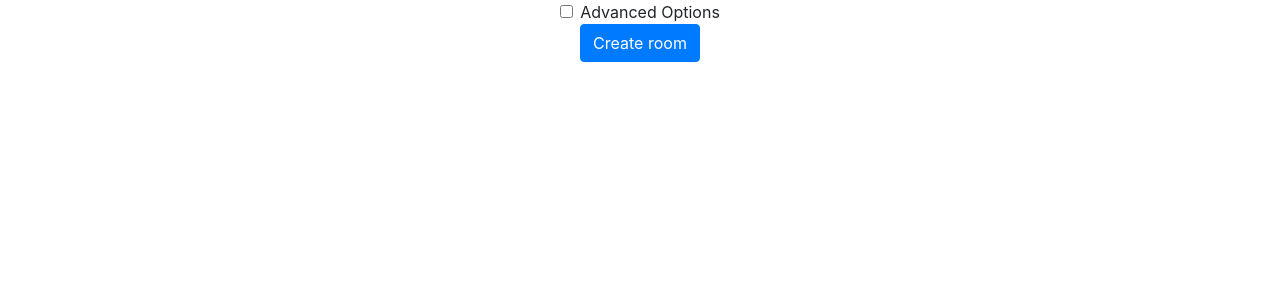
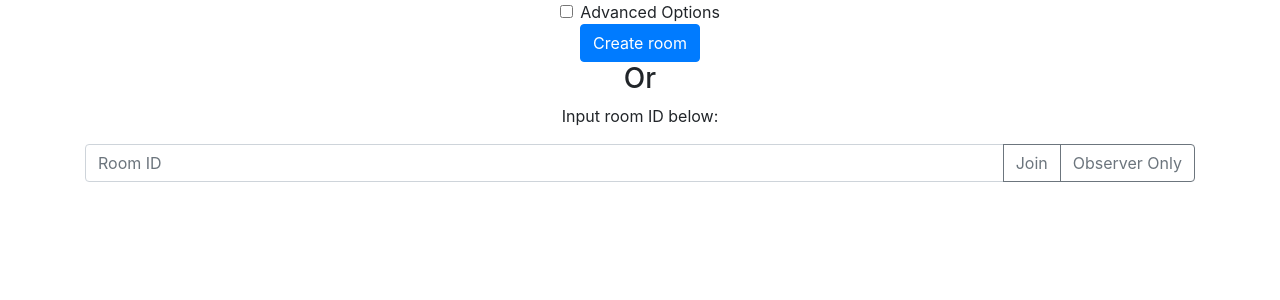
Before and after one commit to emc2314/iric_rps, a Flask app: page / in a window 1280 px wide. Shown: the top 300 px of the page. Run offline with Flask 2, Linux system fonts and the light colour scheme; the visitor is signed in with stand-in values (Sample User, id 1); some libraries are stand-ins or nearby versions.

Commit message:
Add text input to join

```diff
--- a/app/templates/index.html
+++ b/app/templates/index.html
@@ -13,6 +13,14 @@
              $('#create-get').toggle(!this.checked);
           }).change();
         });
+        </script>
+        <script>
+        function join() {
+          window.location.href = "/join/" + document.getElementById("rid").value;
+        }
+        function observe() {
+          window.location.href = "/play/" + document.getElementById("rid").value;
+        }
         </script>
     </head>
     <body class="text-center">
@@ -36,5 +44,18 @@
         <form id="create-get" class="" action="create" method="GET">
           <button type="submit" class="btn btn-primary">Create room</button>
         </form>
+        <h3>Or</h3>
+        <p>Input room ID below:</p>
+        <div class="container">
+          <div class="row justify-content-md-center">
+            <div class="input-group mb-3 col-md-auto">
+              <input type="text" class="form-control" placeholder="Room ID" id="rid" name="rid">
+              <div class="input-group-append">
+                <button class="btn btn-outline-secondary" type="button" onclick="join()">Join</button>
+                <button class="btn btn-outline-secondary" type="button" onclick="observe()">Observer Only</button>
+              </div>
+            </div>
+          </div>
+        </div>
     </body>
 </html>
```
